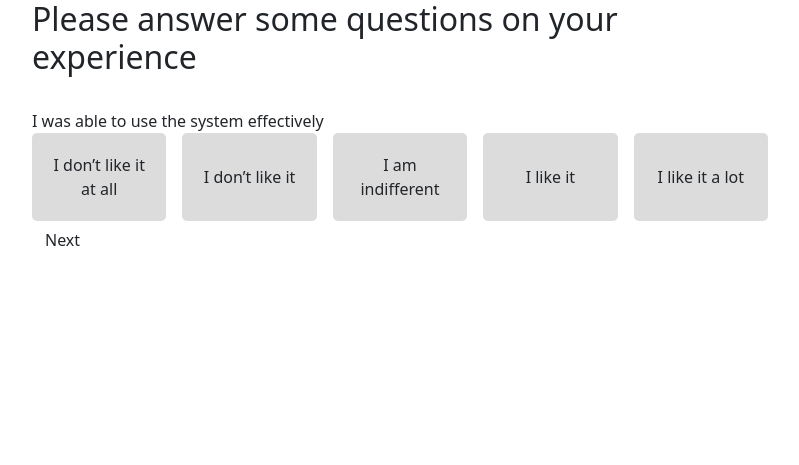
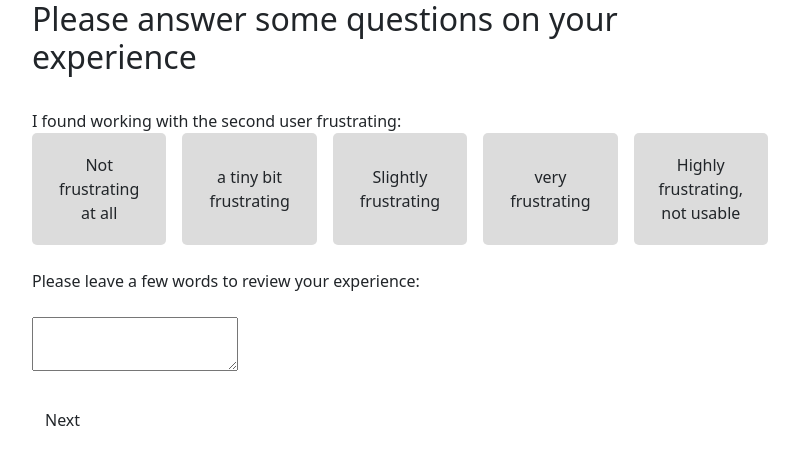
Before and after one commit to KillianDavitt/mixnet-user-study, a Flask app: template webapp/templates/survey.html in a window 1280 px wide. Shown: the top 465 px of the page, without its empty margins (240-1039 px from the left). Run offline with Flask 3, Linux system fonts and the light colour scheme; the template is opened without the code that fills it, so the values that code supplies are empty.

```diff
--- a/webapp/app.py
+++ b/webapp/app.py
@@ -1,14 +1,19 @@
 from flask import render_template, session, request, redirect
 from flask import Flask
 import random
+import sqlite3
 
 app = Flask(__name__,static_url_path='',
             static_folder='static',
             template_folder='templates')
 
 app.secret_key = "dskfsdfds"
-delay_options = [1,500,1000]
+delay_options = [2000,3000,4000]
 
+def get_db_connection():
+    conn = sqlite3.connect('db.sqlite')
+    conn.row_factory = sqlite3.Row
+    return conn
 
 with open('question_set1.csv') as f:
     data = f.readlines()
@@ -30,6 +35,16 @@ def run_survey_page():
     if 'filled' in request.form:
         print(request.form)
         # get all the survey.html results and record them
+        #prolific_id = session['prolific_id']
+        prolific_id = -1
+        delay = request.form['delay']
+        rating = request.form['rating']
+        review = request.form['review']
+        conn = get_db_connection()
+        conn.execute('INSERT INTO response (prolific_id, delay, review, rating) VALUES (?, ?, ?, ?)',
+                         (prolific_id, delay, review, rating))
+        conn.commit()
+        conn.close()
 
         return redirect('/')
 
@@ -46,8 +61,10 @@ def run_survey_page():
 
     completed_qs+=(qas)
     session['completed_qs'] = ','.join(completed_qs)
-    del session['current_qs']
-    return render_template('survey.html', debug=app.debug)
+    session.pop('current_qs', None)
+
+    delay = request.form['delay']
+    return render_template('survey.html', delay=delay, debug=app.debug)
 
 def run_questions_page():
     # Get the list of questions this user has already faced
@@ -91,7 +108,7 @@ def run_questions_page():
 
 @app.route('/', methods=['GET', 'POST'])
 def index():
-    app.debug=False
+    app.debug=True
 
     if 'consent' not in session:
         return run_consent_page()
--- a/webapp/templates/consent.html
+++ b/webapp/templates/consent.html
@@ -51,7 +51,7 @@ If you decide to email the researchers directly, please do not quote your prolif
 </p>
 
 <ul class="list-group list-group-flush">
- <li class="list-group-item">Title of Study: Improving HTTPS Only Mode Warning Pages</li>
+ <li class="list-group-item">Title of Study: Assessing Collaborative delay</li>
     <li class="list-group-item">Department: Department of Computer Science, UCL</li>
     <li class="list-group-item">Researcher: Killian Davitt, killian.davitt.17@ucl.ac.uk</li>
     <li class="list-group-item">Principal Researcher: Prof. Steven Murdoch, s.murdoch@ucl.ac.uk</li>
@@ -59,7 +59,7 @@ If you decide to email the researchers directly, please do not quote your prolif
       </ul>
 <br>
 
-This study has been approved by the UCL Computer Science Research Ethics Committee: UCL/CSREC/R/<PENDING>
+This study has been approved by the UCL Computer Science Research Ethics Committee: UCL/CSREC/R/&ltPENDING&gt
   <br><br>
 
   {% if debug %}
--- a/webapp/templates/index.html
+++ b/webapp/templates/index.html
@@ -14,14 +14,15 @@
 	      {{ question[0] }}
 	     </div>
 	     <div class="col">
-        <input type="text" id="answer{{ loop.index-1 }}" num={{ loop.index }} answer="{{ question[1] }}"/>
+        <input type="text" id="answer{{ loop.index-1 }}" num={{ loop.index-1 }} answer="{{ question[1] }}"/>
 	</div>
 	<div class="col-3">
 	  </div>
 </div>
        {% endfor %}
 
-<form action="/" method='POST'>
+       <form action="/" method='POST'>
+	 <input type="hidden" name="delay" value="{{ delay }}"/>
   <button class="btn btn-primary" id="submit">Submit</button>
 </form>
 {% if debug %}
--- a/webapp/templates/survey.html
+++ b/webapp/templates/survey.html
@@ -72,19 +72,21 @@
 <br>
 
 <form action='/' method='POST'>
-    I was able to use the system effectively
+    I found working with the second user frustrating:
 <input type='hidden' name='filled'/>
 
 <div class="likert">
-    <label><input name="l" type="radio" value="1"/><span>I don’t like it at all</span></label>
-    <label><input name="l" type="radio" value="2"/><span>I don’t like it</span></label>
-    <label><input name="l" type="radio" value="3"/><span>I am indifferent</span></label>
-    <label><input name="l" type="radio" value="4"/><span>I like it</span></label>
-    <label><input name="l" type="radio" value="5"/><span>I like it a lot</span></label>
+    <label><input name="rating" type="radio" value="1"/><span>Not frustrating at all</span></label>
+    <label><input name="rating" type="radio" value="2"/><span>a tiny bit frustrating</span></label>
+    <label><input name="rating" type="radio" value="3"/><span>Slightly frustrating</span></label>
+    <label><input name="rating" type="radio" value="4"/><span>very frustrating</span></label>
+    <label><input name="rating" type="radio" value="5"/><span>Highly frustrating, not usable</span></label>
 </div>
-
-
-
+<br><br>
+Please leave a few words to review your experience: <br><br>
+<textarea name="review"></textarea>
+<br><br>
+<input type="hidden" name="delay" value="{{ delay }}" />
 
 <button class="btn">Next</button>
   </form>
```
Also changed, not shown: webapp/db_schema.sql (added, +12 -0 lines), webapp/src/index.js (+17 -12 lines).
